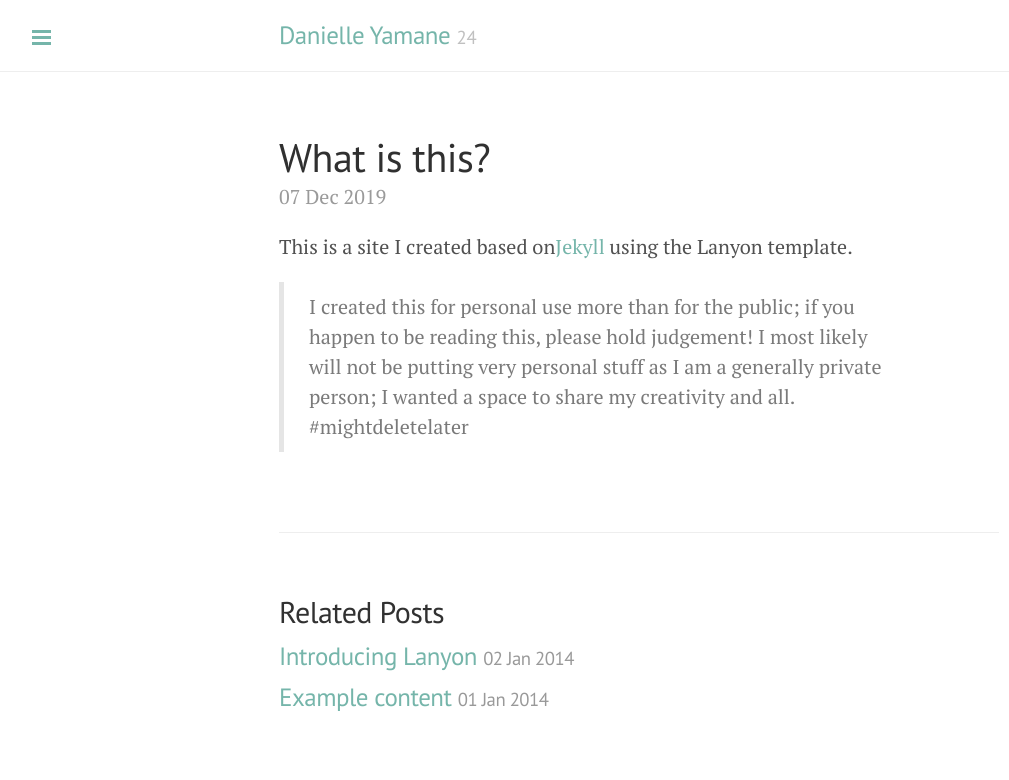
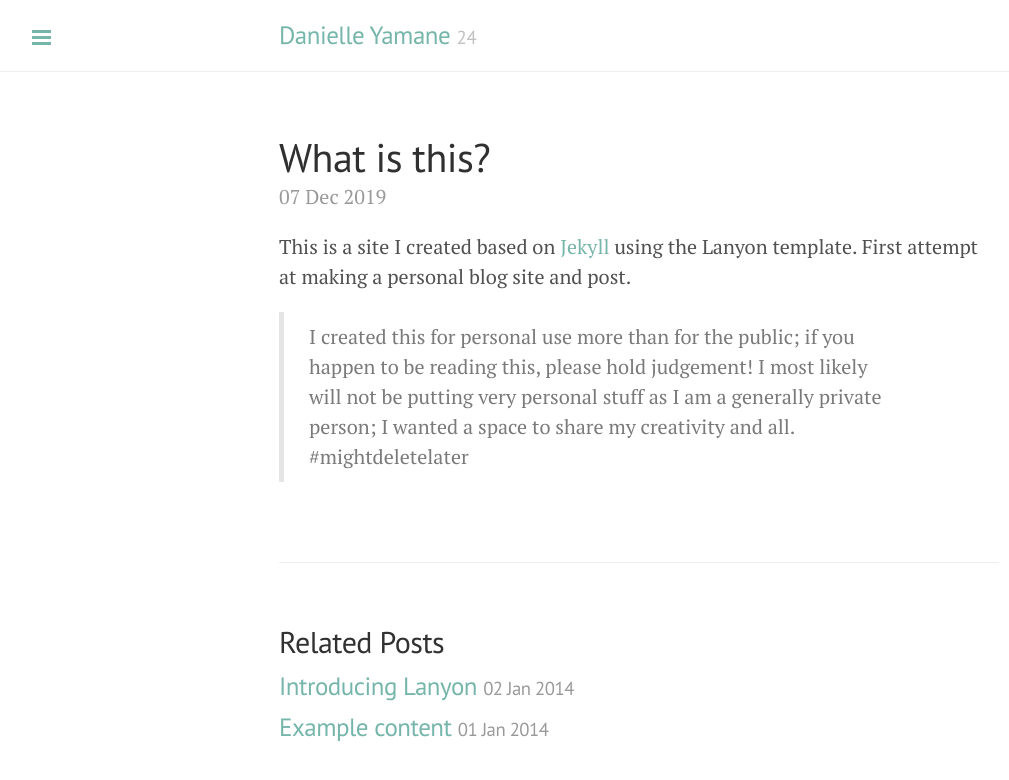
Before and after one commit to yamanedk/yamanedk.github.io, a Jekyll site: the page built from _posts/2019-12-07-whats-this.md, in a window 1280 px wide. Shown: the top 780 px of the page, without its empty margins (1-1010 px from the left). Built offline with Jekyll 4.4.1, drawn with Linux system fonts in a browser that asks for light colours; Markdown is read by kramdown in place of the engine named in the settings.

Commit message:
Little changes #2

```diff
--- a/_includes/sidebar.html
+++ b/_includes/sidebar.html
@@ -1,11 +1,11 @@
 <!-- Target for toggling the sidebar `.sidebar-checkbox` is for regular
      styles, `#sidebar-checkbox` for behavior. -->
-<input type="checkbox" class="sidebar-checkbox" id="sidebar-checkbox">
+<input type="checkbox" class="sidebar-checkbox" id="sidebar-checkbox" {% if page.title =="Home" %}checked{% endif %}>
 
 <!-- Toggleable sidebar -->
 <div class="sidebar" id="sidebar">
   <div class="sidebar-item">
-    <p/n/n>{{ site.description }}</p>
+    <p>{{ site.description }}</p>
   </div>
 
   <nav class="sidebar-nav">
--- a/_layouts/default.html
+++ b/_layouts/default.html
@@ -3,7 +3,7 @@
 
   {% include head.html %}
 
-  <body class="theme-base-0c" class="sidebar-overlay">
+  <body class="theme-base-0c" class="layout-reverse">
 
     {% include sidebar.html %}
 
--- a/_posts/2019-12-07-whats-this.md
+++ b/_posts/2019-12-07-whats-this.md
@@ -3,6 +3,6 @@ layout: post
 title: What is this?
 ---
 
-This is a site I created based on[Jekyll](http://jekyllrb.com) using the Lanyon template.
+This is a site I created based on [Jekyll](http://jekyllrb.com) using the Lanyon template. First attempt at making a personal blog site and post.
 
   > I created this for personal use more than for the public; if you happen to be reading this, please hold judgement! I most likely will not be putting very personal stuff as I am a generally private person; I wanted a space to share my creativity and all. #mightdeletelater
```
